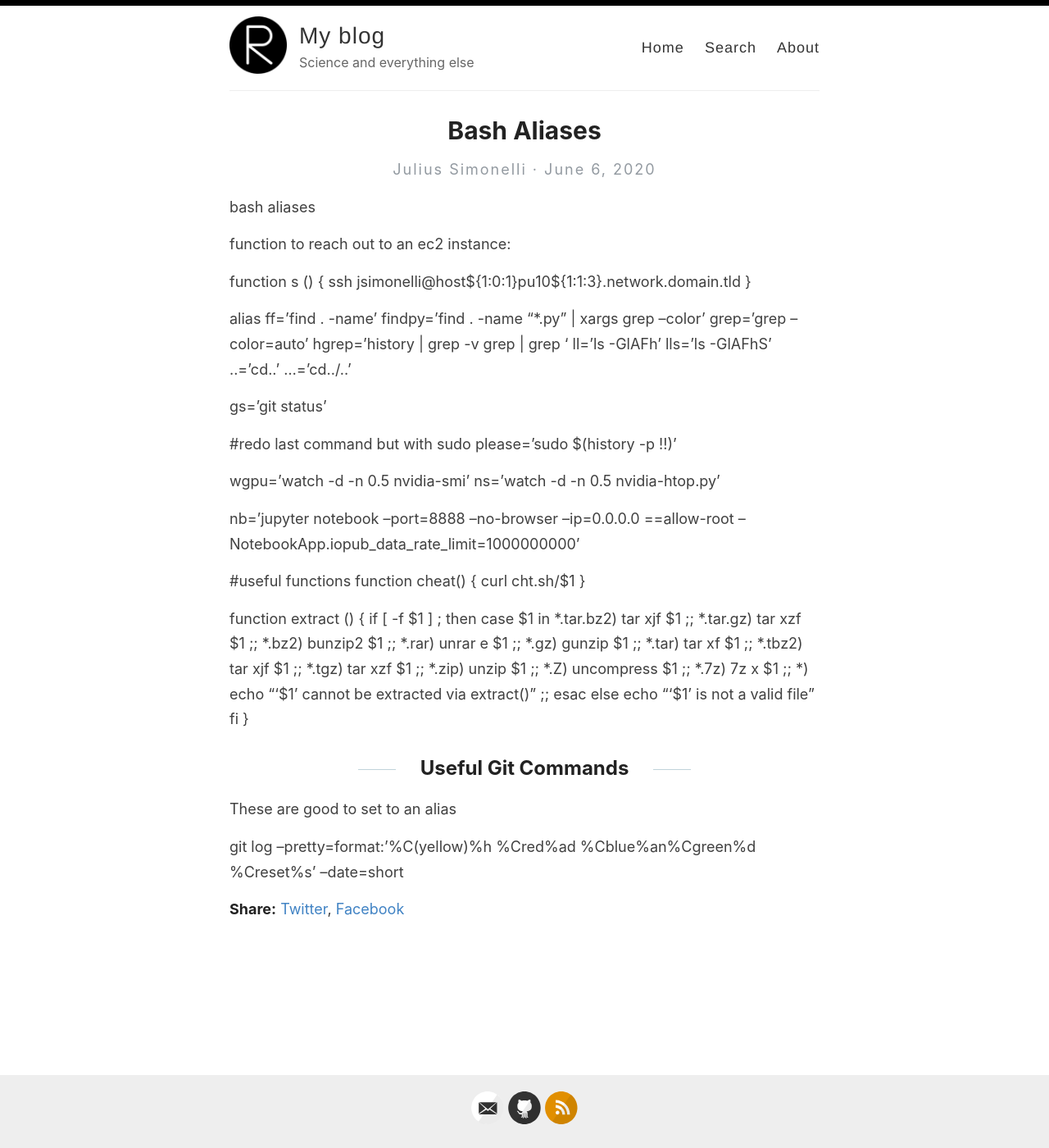
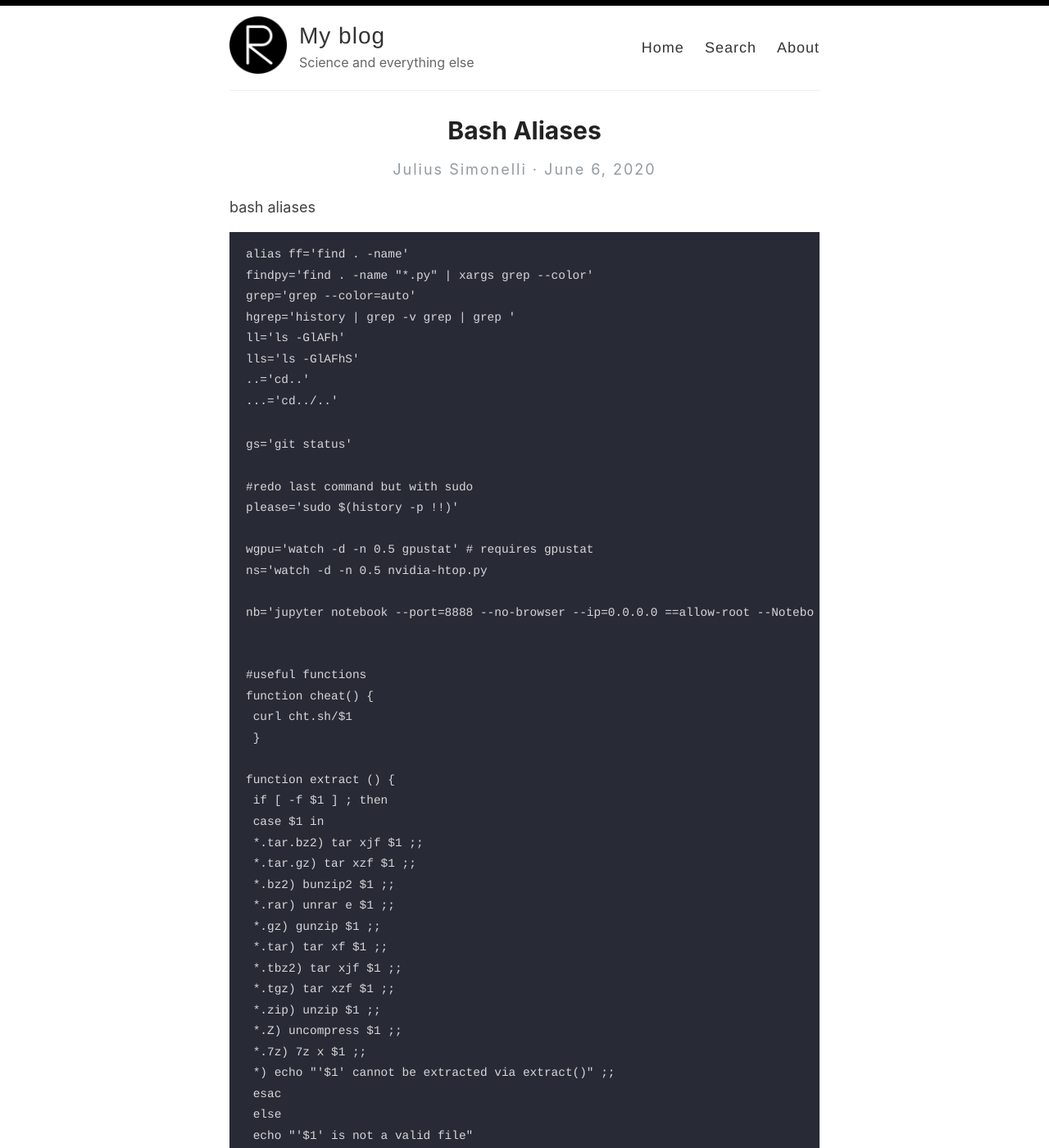
Before and after one commit to jss367/blog, a Jekyll site: the page built from _posts/2020-06-06-bash-aliases.md, in a window 1280 px wide and 1400 px high. Shown: the whole window at 82% size. Built offline with Jekyll 4.4.1, drawn with Linux system fonts in a browser that asks for light colours; our own code applies the rules of GitHub Pages for plain Markdown files; some of the changed text lies outside the part shown.

Commit message:
Update 2020-06-06-bash-aliases.md

````diff
--- a/_posts/2020-06-06-bash-aliases.md
+++ b/_posts/2020-06-06-bash-aliases.md
@@ -1,13 +1,8 @@
 bash aliases
 
 
-function to reach out to an ec2 instance:
 
-function s () {
-	ssh jsimonelli@host${1:0:1}pu10${1:1:3}.network.domain.tld
-}
-
-
+```
 alias ff='find . -name'
 findpy='find . -name "*.py" | xargs grep --color'
 grep='grep --color=auto'
@@ -16,17 +11,16 @@ ll='ls -GlAFh'
 lls='ls -GlAFhS'
 ..='cd..'
 ...='cd../..'
+```
 
-
-
+```
 gs='git status'
 
 #redo last command but with sudo
 please='sudo $(history -p !!)'
 
-wgpu='watch -d -n 0.5 nvidia-smi'
-ns='watch -d -n 0.5 nvidia-htop.py'
-
+wgpu='watch -d -n 0.5 gpustat' # requires gpustat
+ns='watch -d -n 0.5 nvidia-htop.py
 
 nb='jupyter notebook --port=8888 --no-browser --ip=0.0.0.0 ==allow-root --NotebookApp.iopub_data_rate_limit=1000000000'
 
@@ -56,7 +50,7 @@ function extract () {
  echo "'$1' is not a valid file"
  fi
  }
-
+```
 
 
 
````
